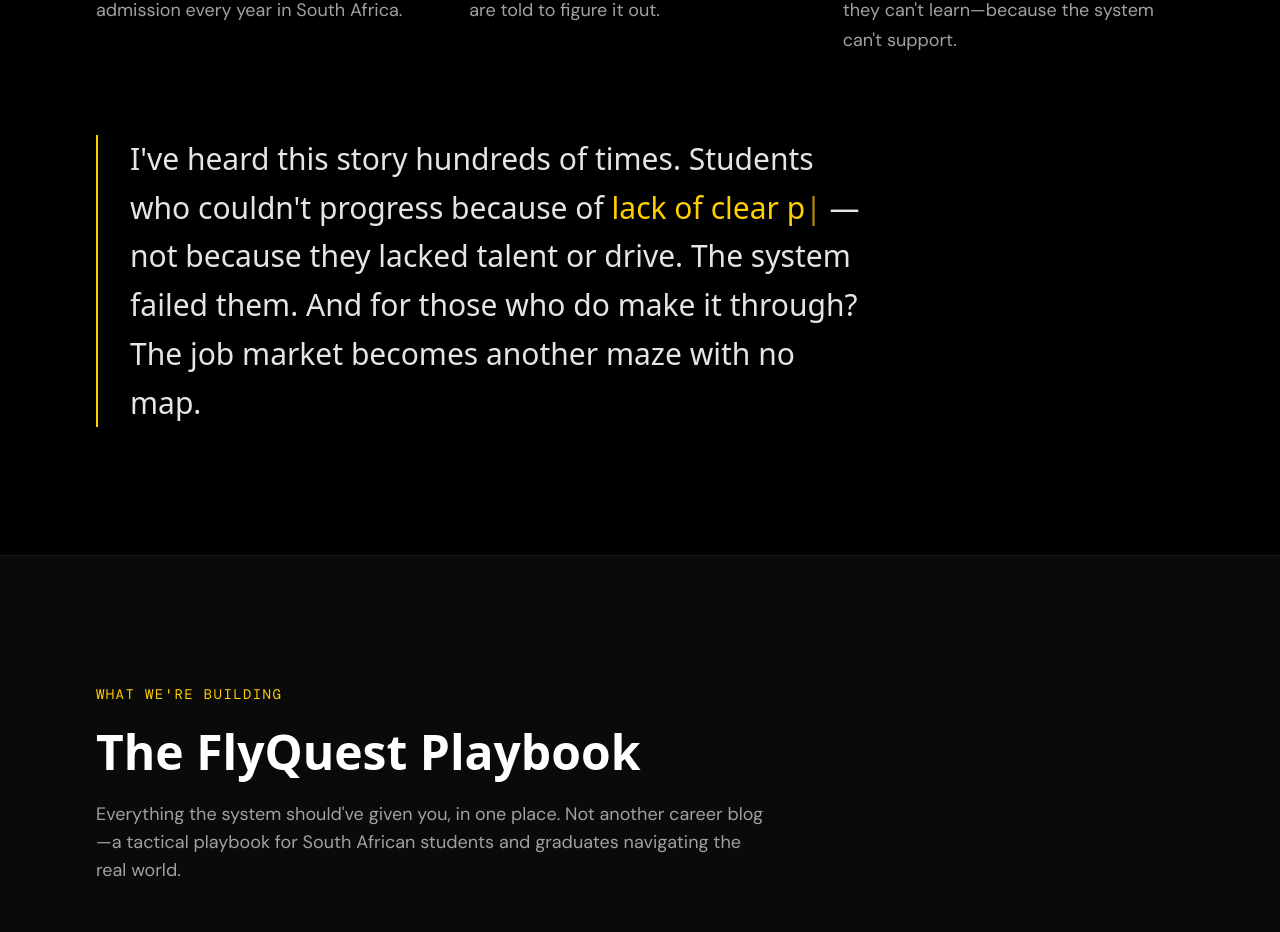
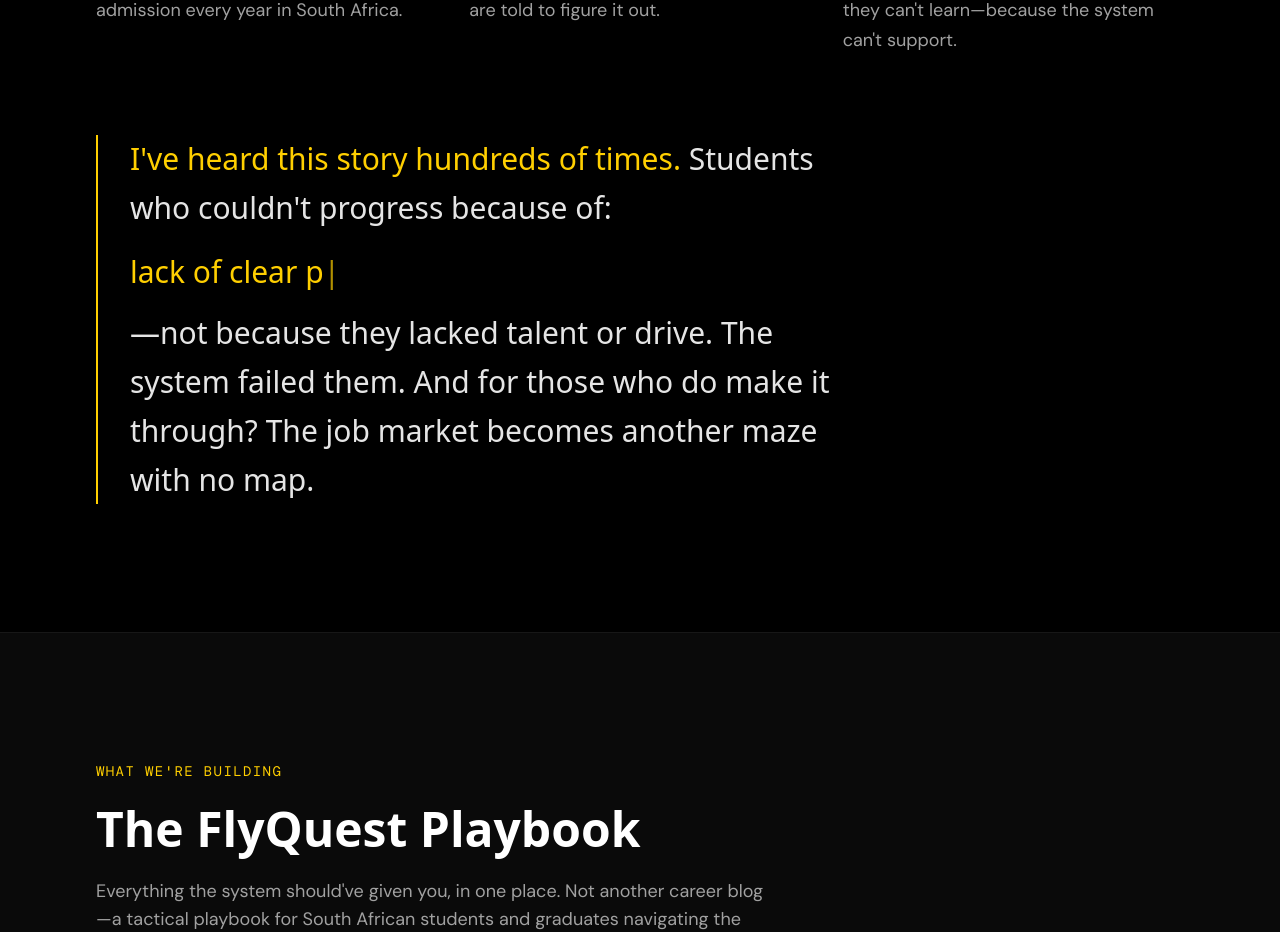
Before and after one commit to ignTlangi/flyquest-landing, a Next.js app: page / in a window 1280 px wide. Shown: the part 1118-2050 px from the top of the page. Built offline with nearby package versions, Linux system fonts and the light colour scheme; a web font is replaced by a local one.

Commit message:
Fix typewriter layout, update email copy

```diff
--- a/app/page.tsx
+++ b/app/page.tsx
@@ -189,9 +189,14 @@
           {/* The Human Context - with typewriter effect */}
           <div className="border-l-2 border-flyquest-gold pl-8 max-w-3xl">
             <p className="text-2xl md:text-3xl font-display leading-relaxed text-neutral-200">
-              I've heard this story hundreds of times. Students who couldn't progress because of{" "}
+              <span className="text-flyquest-gold">I've heard this story hundreds of times.</span> Students
+              who couldn't progress because of:
+            </p>
+            <p className="text-2xl md:text-3xl font-display leading-relaxed text-neutral-200 mt-4 h-[1.5em]">
               <TypewriterText />
-              {" "}—not because they lacked talent or drive. The system failed them. And for those
+            </p>
+            <p className="text-2xl md:text-3xl font-display leading-relaxed text-neutral-200 mt-4">
+              —not because they lacked talent or drive. The system failed them. And for those
               who do make it through? The job market becomes another maze with no map.
             </p>
           </div>
```
